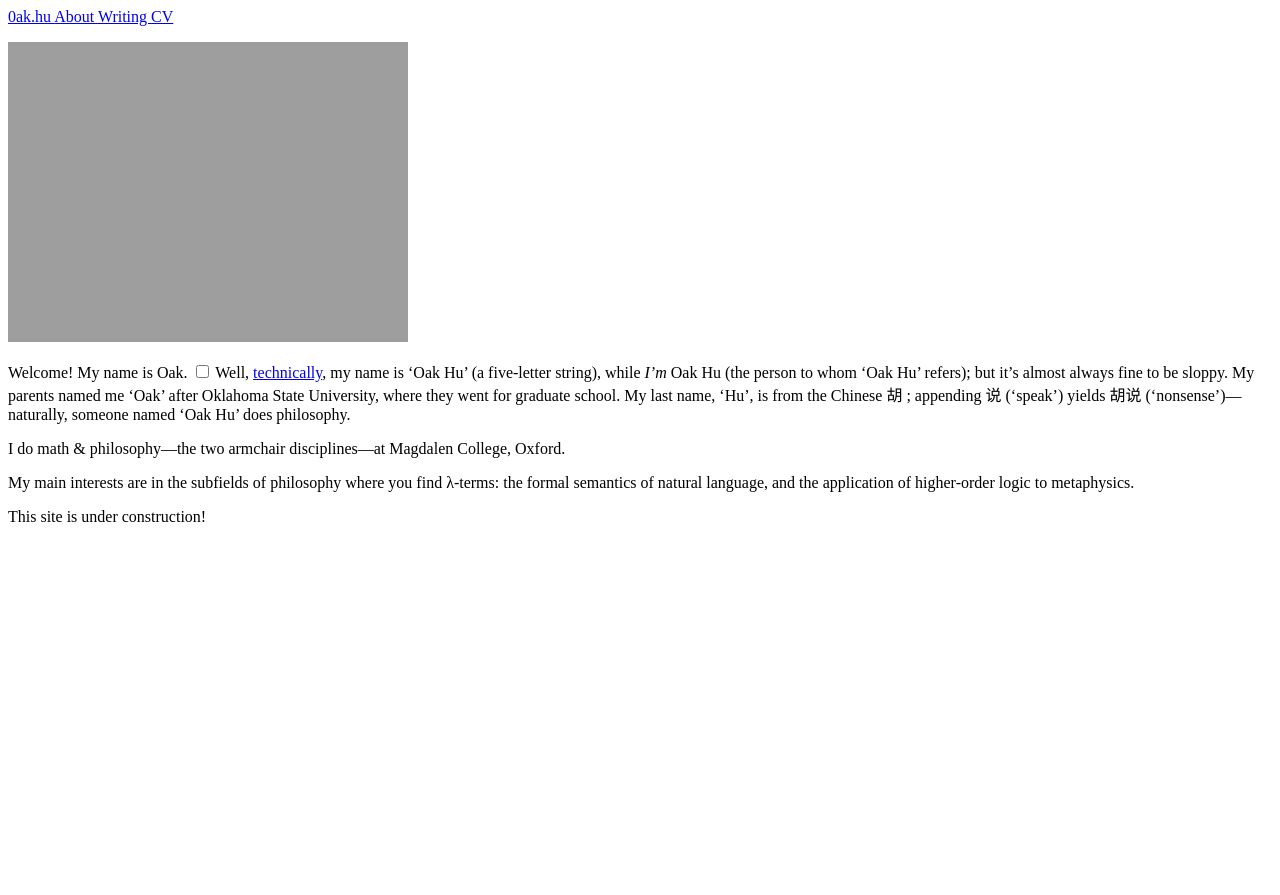
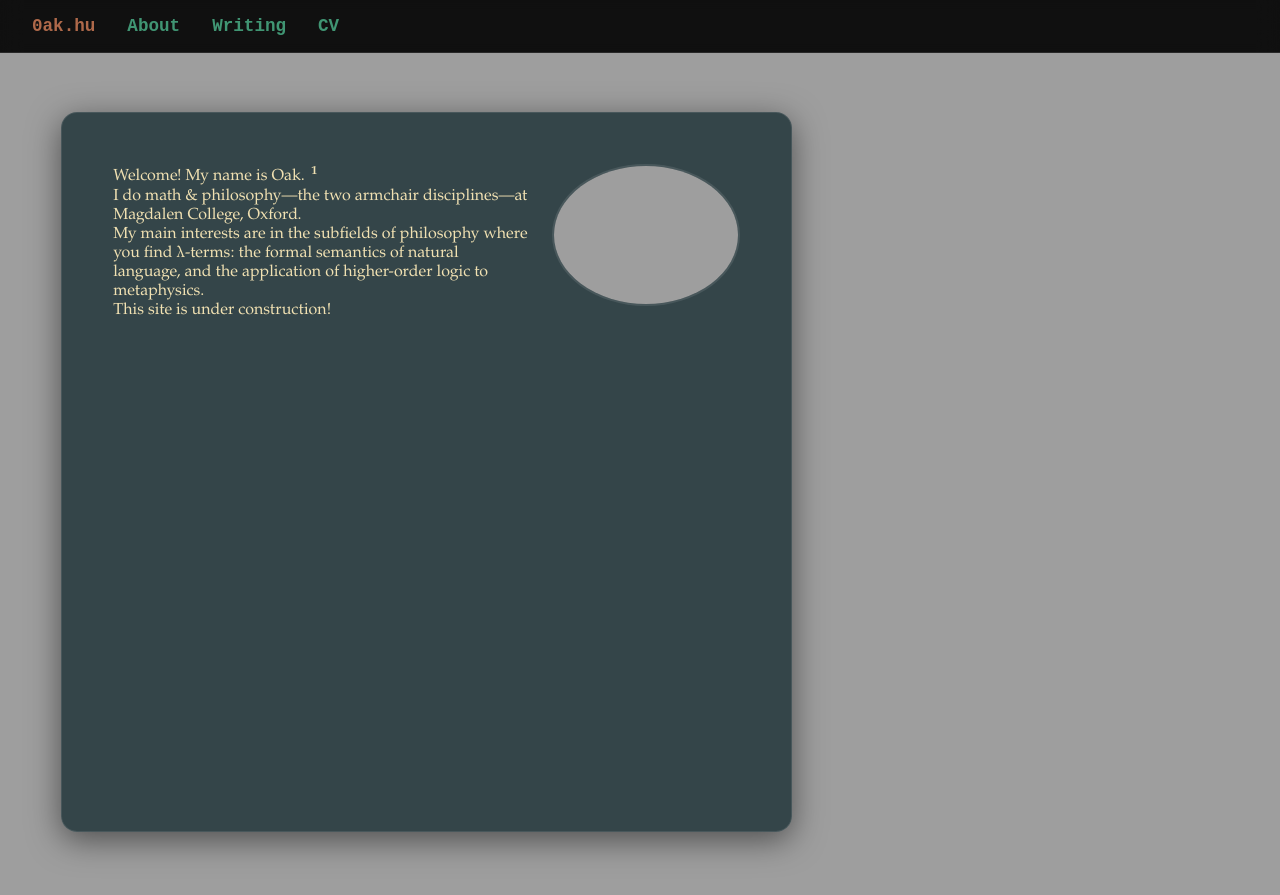
Before and after one commit to oak-hu/site, a Jekyll site: the page built from index.md, in a window 1280 px wide. Shown: the top 895 px of the page. Built offline with Jekyll 4.4.1, drawn with Linux system fonts in a browser that asks for light colours; some web fonts are replaced.

Commit message:
Update default.html

```diff
--- a/_layouts/default.html
+++ b/_layouts/default.html
@@ -6,7 +6,7 @@
 
     {% seo %}
 
-    <link rel="stylesheet" href="{{ "/site/assets/css/main.scss" | relative_url }}">
+    <link rel="stylesheet" href="{{ "/site/assets/css/main.css" | relative_url }}">
 
     <link rel="preconnect" href="https://fonts.googleapis.com">
     <link rel="preconnect" href="https://fonts.gstatic.com" crossorigin>
```
